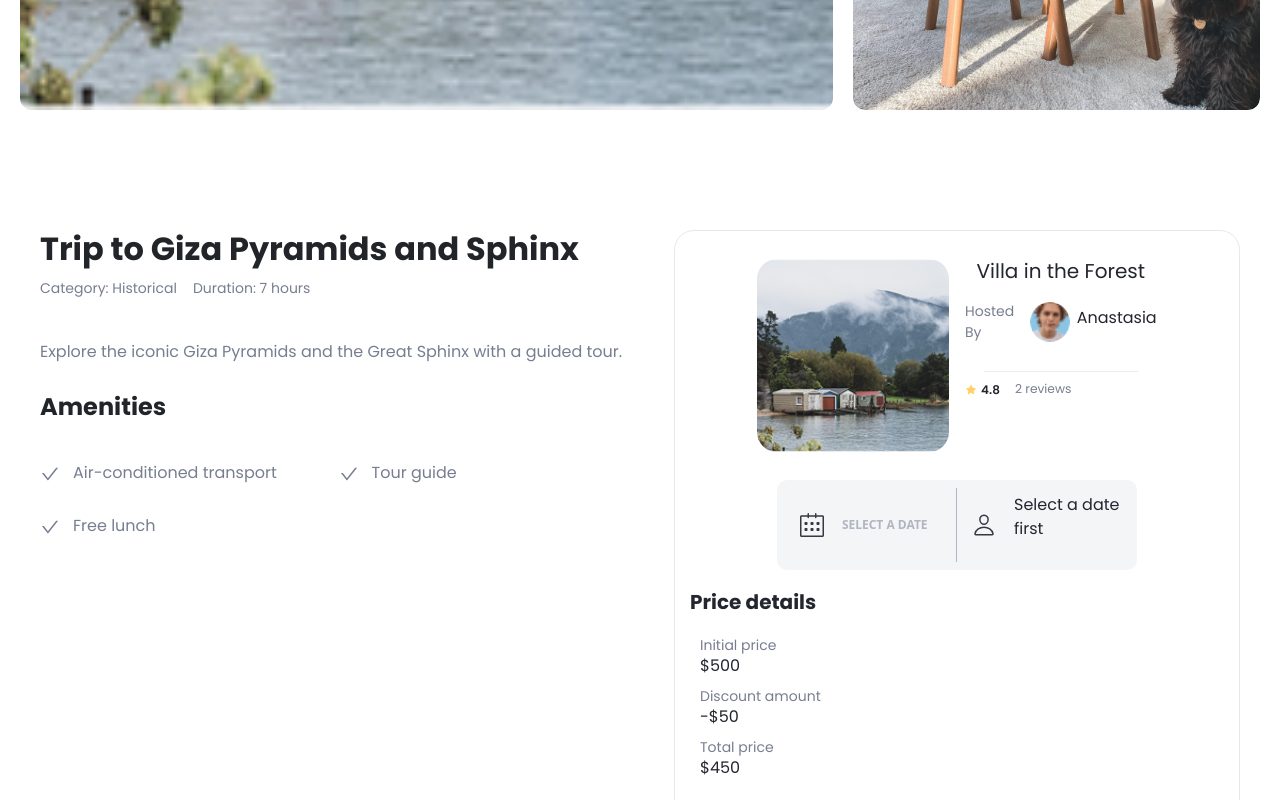
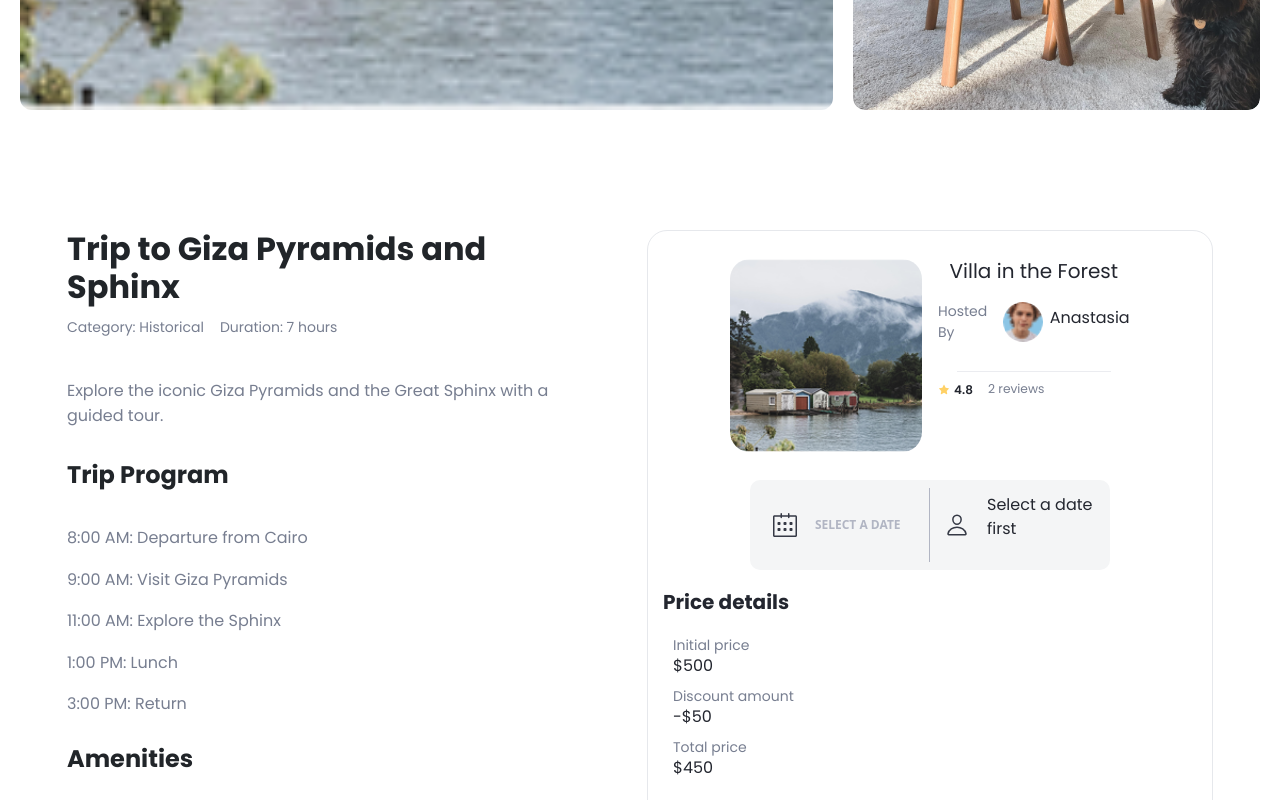
Before and after one commit to Areej-Farag/Fleet-Project, a React (Create React App) app in the folder FrontEnd/: page /trip/T001 in a window 1280 px wide. Shown: the part 920-1720 px from the top of the page. Built offline with nearby package versions, Linux system fonts and the light colour scheme.

Commit message:
trip page edits

```diff
--- a/FrontEnd/src/Components/Atoms/Button.jsx
+++ b/FrontEnd/src/Components/Atoms/Button.jsx
@@ -38,7 +38,7 @@ Button.propTypes = {
   children: PropTypes.node,
   color: PropTypes.oneOf(["blue", "trans", "white", "black", "trans-no-border "]),
   shape: PropTypes.oneOf(["default", "small-circle", "large-circle"]),
-  size: PropTypes.oneOf(["small", "default", "large"]),
+  size: PropTypes.oneOf(["small", "defaultt", "large"]),
   icon: PropTypes.node,
   iconSize: PropTypes.number,
   iconPosition: PropTypes.oneOf(["left", "right"]),
--- a/FrontEnd/src/Components/Organisms/HostCard.jsx
+++ b/FrontEnd/src/Components/Organisms/HostCard.jsx
@@ -101,7 +101,7 @@ export default function HostCard({
               </Button>
               <Button
                 color="trans"
-                size="default"
+                size="small"
                 shape="small-circle"
                 icon={<FiUpload />}
                 iconSize={18}
@@ -109,7 +109,7 @@ export default function HostCard({
               />
               <Button
                 color="trans"
-                size="default"
+                size="small"
                 shape="small-circle"
                 icon={<BsThreeDots />}
                 iconSize={16}
--- a/FrontEnd/src/Components/Organisms/TripDetails.jsx
+++ b/FrontEnd/src/Components/Organisms/TripDetails.jsx
@@ -26,6 +26,15 @@ const TripDetails = ({ trip }) => {
         {trip.description}
       </Typograph>
 
+      <Typograph bold="True" className="amenities-title">Trip Program</Typograph>
+      <div className="trip-details-program">
+          {trip.program.map((step, index) => (
+          <Typograph variant="p" key={index}>
+              {step}
+          </Typograph>
+         ))}
+      </div>
+
 
       <div className="trip-details-amenities">
         <Typograph variant="h5" bold="True" className="amenities-title">
--- a/FrontEnd/src/Components/Organisms/TripPaymentDetailes.jsx
+++ b/FrontEnd/src/Components/Organisms/TripPaymentDetailes.jsx
@@ -128,12 +128,12 @@ export default function TripPaymentDetailes({
       </div>
       <div className="buttonsCont">
         <Link to={`/payment/${trip.id}`}>
-          <Button color="blue" size="default" shape="default">
+          <Button color="blue" size="defaultt" shape="default">
             {" "}
             Book{" "}
           </Button>
         </Link>
-        <Button color="black" size="default" shape="default">
+        <Button color="black" size="defaultt" shape="default">
           {" "}
           + Save{" "}
         </Button>
--- a/FrontEnd/src/Components/Styles/atoms.css
+++ b/FrontEnd/src/Components/Styles/atoms.css
@@ -108,7 +108,7 @@
   width: fit-content !important;
 }
 
-.button.default {
+.button.defaultt {
   width: 262px;
 }
 
@@ -186,6 +186,15 @@
   align-items: center;
   justify-content: center;
   margin: 0 5px;
+}
+@media (max-width: 768px){
+  .button.large{
+   width: 295px;
+  }
+  .button.defaultt{
+    width: 200px;
+  }
+
 }
 
 /* ====== Avatar ====== */
--- a/FrontEnd/src/Components/Styles/organisms.css
+++ b/FrontEnd/src/Components/Styles/organisms.css
@@ -848,6 +848,22 @@
     margin: 30px auto;
     flex-direction: column;
   }
+  /*------------------------------------*/
+  .payment-confirmation-detailes .buttonsCont {
+    display: flex;
+    flex-direction: column;
+    gap: 10px;
+  }
+
+    /* trip-comments */
+    .trip-comments-container
+    .comment-container-input
+    .input-buttons
+    button
+    small {
+    display: none;
+  }
+  /*-----------------------------*/
   .payment-confirmation-detailes {
     width: 90vw;
     height: fit-content;
@@ -1391,7 +1407,8 @@
   font-size: 14px;
 }
 
-.trip-details-description {
+.trip-details-description,
+.trip-details-program {
   font-size: 16px;
   line-height: 1.6;
   margin-bottom: 28px;
@@ -1413,7 +1430,8 @@
 }
 .feature-text,
 .trip-meta-item,
-.trip-details-description {
+.trip-details-description,
+.trip-details-program {
   color: var(--color-neutral-4) !important;
 }
 
--- a/FrontEnd/src/Components/Styles/templates.css
+++ b/FrontEnd/src/Components/Styles/templates.css
@@ -303,10 +303,14 @@
 .trip-details-template {
   display: flex;
   justify-content: space-between;
-  max-width: 1200px;
   margin: 0 auto 80px auto;
+  max-width: 1146px;
   gap: 48px;
-}
+}/*
+.details-temp{
+  margin: 0 auto 80px auto;
+
+}*/
 
 @media screen and (min-width: 769px) and (max-width: 1225px) {
 
@@ -338,6 +342,9 @@
   .nearby-governorates-section {
     margin-left: 40px;
     margin-right: 40px;
+  }
+  .trip-details-template {
+    margin: 0 50px 80px ;
   }
 }
 @media (max-width: 768px) {
@@ -376,7 +383,11 @@
     height: 100%;
     border-radius: 12px;
   }
-
+  .trip-details-template {
+    display: flex;
+    flex-direction: column;
+    margin: 0 50px 80px 50px ;
+  }
   .nearby-governorates-section {
     margin-left: 32px;
     margin-right: 32px;
--- a/FrontEnd/src/Components/Templates/TripDetailsTemplate.jsx
+++ b/FrontEnd/src/Components/Templates/TripDetailsTemplate.jsx
@@ -6,6 +6,7 @@ import "../Styles/templates.css";
 
 const TripDetailsTemplate = ({ trip }) => {
   return (
+
     <div className="trip-details-template">
       <div className="trip-details-left">
         <TripDetails trip={trip} />
@@ -14,6 +15,7 @@ const TripDetailsTemplate = ({ trip }) => {
         <TripPaymentDetailes trip={trip} />
       </div>
     </div>
+
   );
 };
 
```
